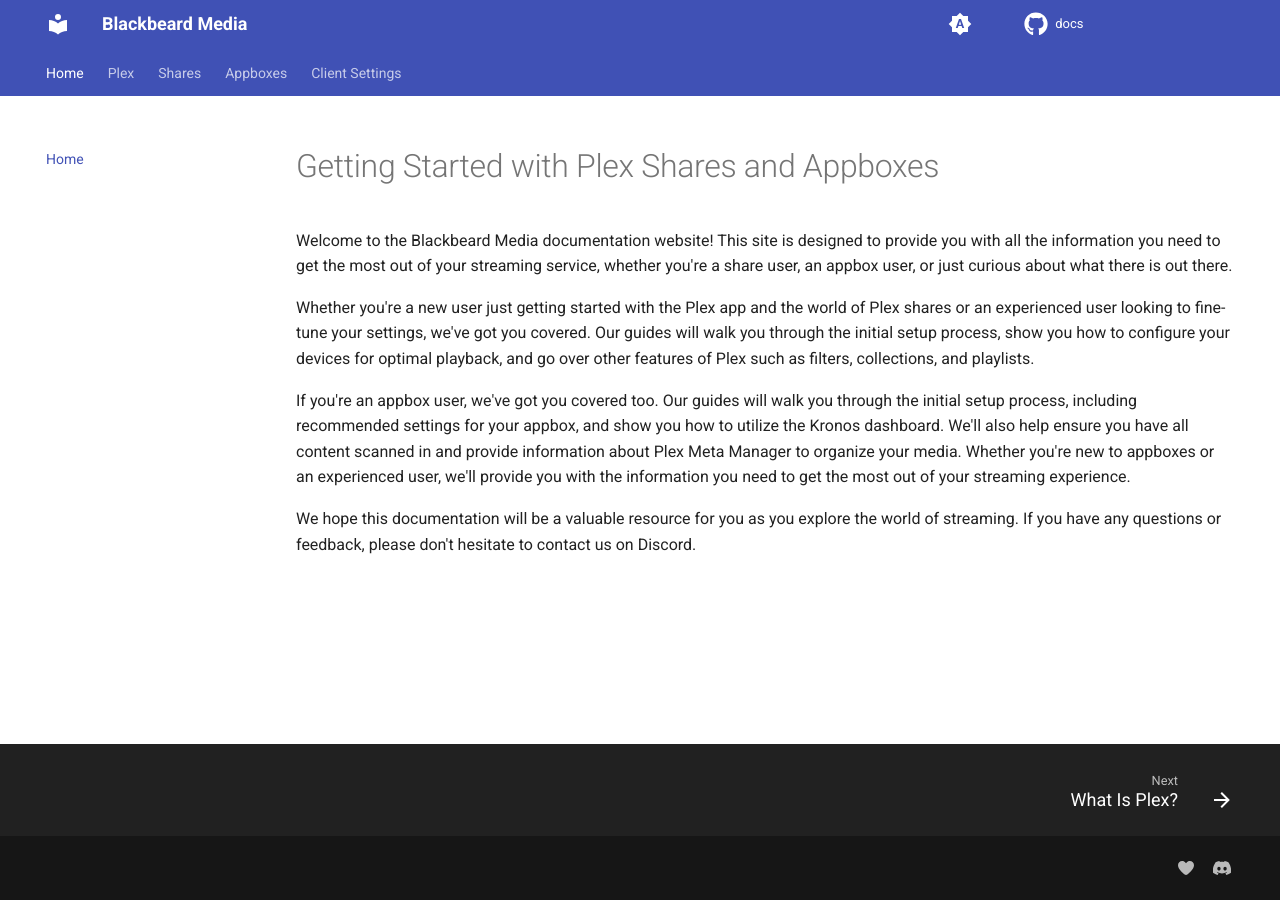
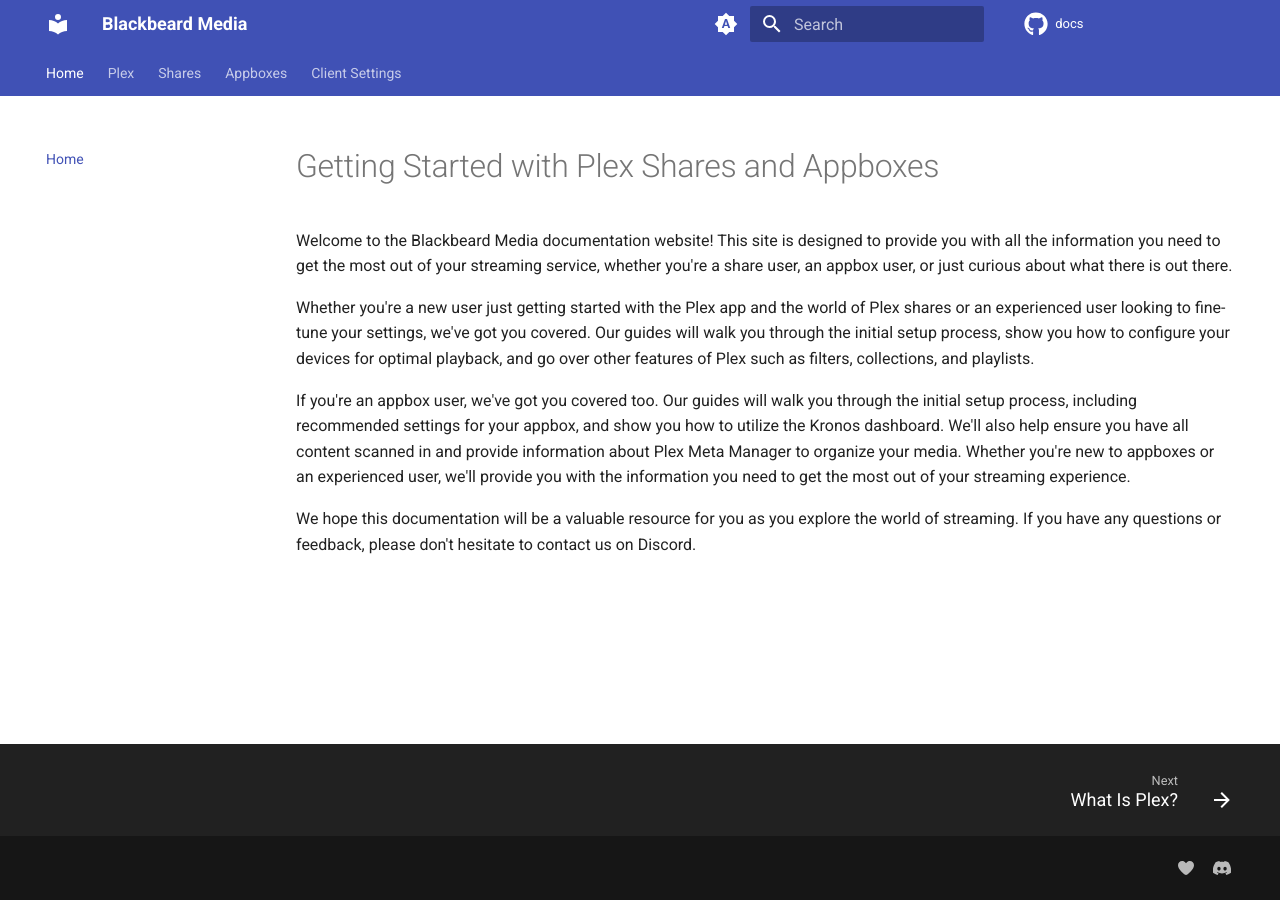
Before and after one commit to neomedia6989/docs-2, an MkDocs documentation site: the page built from docs/index.md, in a window 1280 px wide. Built offline with MkDocs 1.6.1 and Material for MkDocs 9.7.7, drawn with Linux system fonts in a browser that asks for light colours; comment, search, counter and statistics services are not loaded.

Commit message:
Update mkdocs.yml

```diff
--- a/mkdocs.yml
+++ b/mkdocs.yml
@@ -37,6 +37,8 @@
 
 plugins:
   - glightbox
+  - search:
+      lang: en
 
 theme:
   name: material
@@ -68,14 +70,11 @@
     class: md-social__link
     link: 'https://discord.blackbeard.media'
     name: Discord
+  language: en
+  palette:
 
-  language: en
-
-  palette:
     # Palette toggle for automatic mode
     - media: "(prefers-color-scheme)"
-      primary: indigo
-      accent: indigo
       toggle:
         icon: material/brightness-auto
         name: Switch to light mode
@@ -83,8 +82,6 @@
     # Palette toggle for light mode
     - media: "(prefers-color-scheme: light)"
       scheme: default
-      primary: indigo
-      accent: indigo
       toggle:
         icon: material/brightness-7
         name: Switch to dark mode
@@ -92,11 +89,10 @@
     # Palette toggle for dark mode
     - media: "(prefers-color-scheme: dark)"
       scheme: slate
-      primary: indigo
-      accent: indigo
       toggle:
         icon: material/brightness-4
         name: Switch to system preference
+
 
 nav:
   - Home: index.md
```
